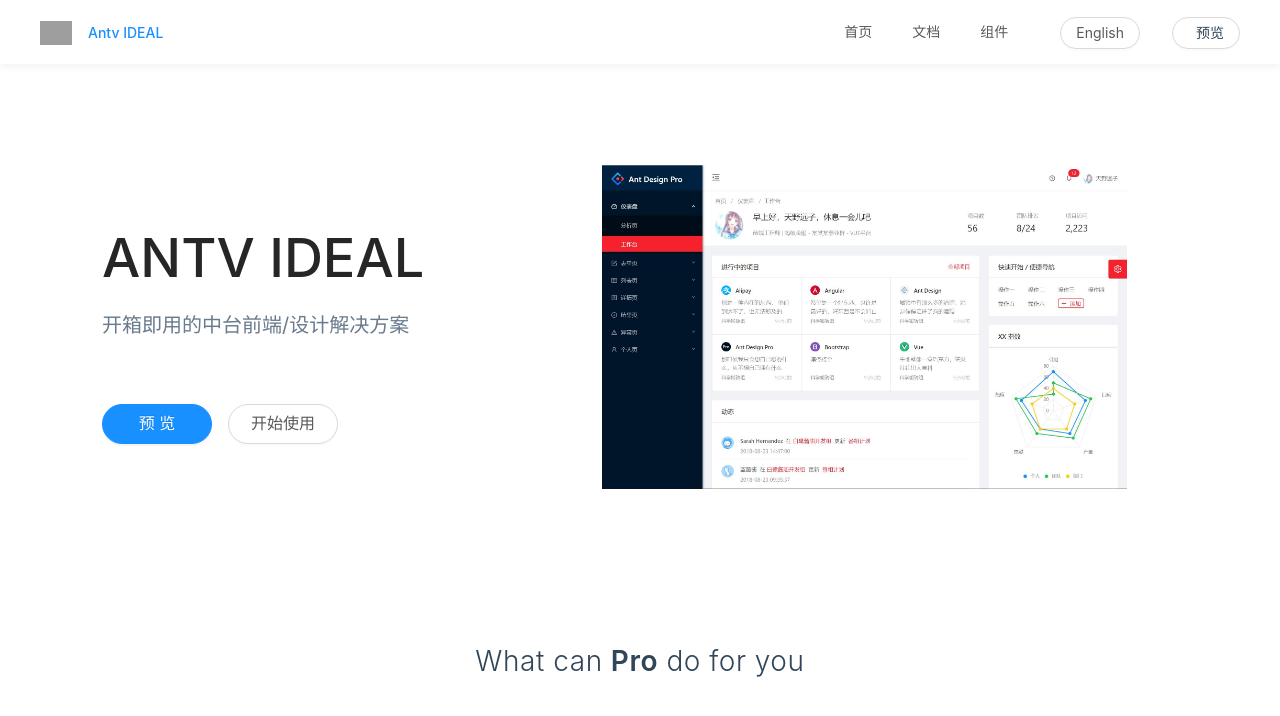
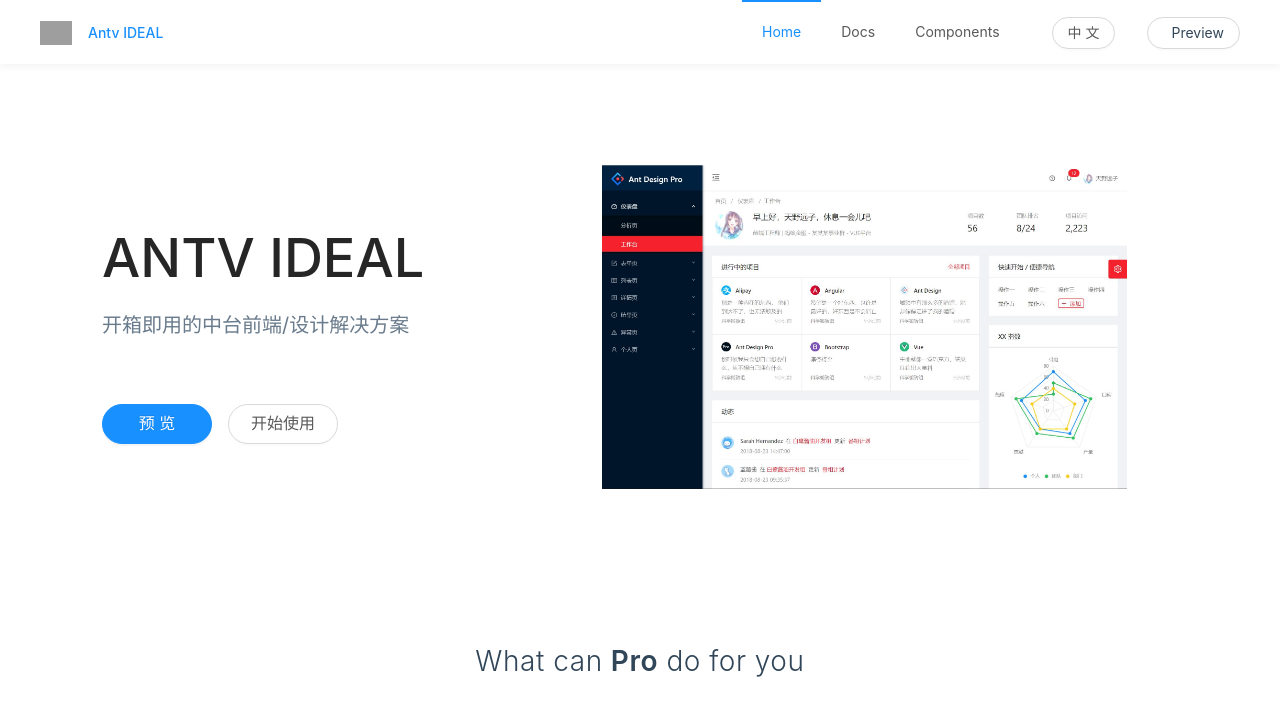
Before and after one commit to yihuishou/antd-pro-vue-site, a Vue app: page / in a window 1280 px wide. Shown: the top 716 px of the page. Built offline with nearby package versions, Linux system fonts and the light colour scheme; grey boxes are pictures that could not be loaded; what vue-ls would draw is missing.

Commit message:
add: i18n

```diff
--- a/package.json
+++ b/package.json
@@ -5,7 +5,8 @@
   "scripts": {
     "serve": "vue-cli-service serve",
     "build": "vue-cli-service build",
-    "lint": "vue-cli-service lint"
+    "lint": "vue-cli-service lint",
+    "lint-nofix": "vue-cli-service lint --no-fix"
   },
   "dependencies": {
     "ant-design-vue": "^1.3.4",
--- a/src/components/Header.vue
+++ b/src/components/Header.vue
@@ -13,7 +13,7 @@
           <a-select
             showSearch
             :value="value"
-            placeholder="搜索..."
+            :placeholder="$t('header.searchPlaceholder')"
             style="width: 200px"
             :defaultActiveFirstOption="false"
             :showArrow="false"
@@ -28,17 +28,17 @@
         <div class="header-meta">
           <div id="preview">
             <a id="preview-button" href="https://pro.loacg.com" ref="noopener noreferrer">
-              <a-button icon="eye-o">预览</a-button>
+              <a-button icon="eye-o">{{ $t('header.Menu.preview') }}</a-button>
             </a>
           </div>
           <div id="lang">
-            <a-button>English</a-button>
+            <a-button @click="langSwitch">{{ $t('header.Menu.langSwitch') }}</a-button>
           </div>
           <div id="menu">
-            <a-menu mode="horizontal">
-              <a-menu-item key="home">首页</a-menu-item>
-              <a-menu-item key="docs">文档</a-menu-item>
-              <a-menu-item key="comp">组件</a-menu-item>
+            <a-menu mode="horizontal" :selectedKeys="selectedKeys" @select="handleSelect">
+              <a-menu-item key="home">{{ $t('header.Menu.home') }}</a-menu-item>
+              <a-menu-item key="docs">{{ $t('header.Menu.docs') }}</a-menu-item>
+              <a-menu-item key="components">{{ $t('header.Menu.components') }}</a-menu-item>
             </a-menu>
           </div>
         </div>
@@ -48,21 +48,36 @@
 </template>
 
 <script>
+import { mixin } from '@/store/mixin'
+import { defaultLanguage } from '@/locales'
+
 export default {
   name: 'Header',
+  mixins: [mixin],
   data () {
     return {
       data: [],
-      value: undefined
+      value: undefined,
+      selectedKeys: ['home']
     }
   },
   methods: {
+    handleSelect ({ selectedKeys }) {
+      this.selectedKeys = selectedKeys
+    },
     handleSearch (value) {
 
     },
     handleChange (value) {
       console.log(value)
       this.value = value
+    },
+    langSwitch () {
+      if (this.currentLang === defaultLanguage) {
+        this.setLang('zh-CN')
+      } else {
+        this.setLang('en-US')
+      }
     }
   }
 }
--- a/src/locales/index.js
+++ b/src/locales/index.js
@@ -0,0 +1,53 @@
+import Vue from 'vue'
+import VueI18n from 'vue-i18n'
+import enUS from './lang/en-US'
+
+Vue.use(VueI18n)
+
+// 默认语言
+export const defaultLanguage = 'en-US'
+
+const messages = {
+  'en-US': {
+    ...enUS
+  }
+}
+
+const i18n = new VueI18n({
+  locale: defaultLanguage,
+  fallbackLocale: defaultLanguage,
+  messages
+})
+
+export default i18n
+
+const loadedLanguages = [defaultLanguage]
+
+if (defaultLanguage !== localStorage.lang) {
+  loadLanguageAsync(localStorage.lang)
+}
+
+function setI18nLanguage (lang) {
+  i18n.locale = lang
+  // axios.defaults.headers.common['Accept-Language'] = lang
+  document.querySelector('html').setAttribute('lang', lang)
+  return lang
+}
+
+export function loadLanguageAsync (lang = defaultLanguage) {
+  return new Promise(resolve => {
+    // 缓存语言设置
+    localStorage.lang = lang
+    if (i18n.locale !== lang) {
+      if (!loadedLanguages.includes(lang)) {
+        return import(/* webpackChunkName: "lang-[request]" */ `./lang/${lang}`).then(msg => {
+          i18n.setLocaleMessage(lang, msg.default)
+          loadedLanguages.push(lang)
+          return setI18nLanguage(lang)
+        })
+      }
+      return resolve(setI18nLanguage(lang))
+    }
+    return resolve(lang)
+  })
+}
--- /dev/null
+++ b/src/locales/lang/en-US.js
@@ -0,0 +1,13 @@
+export default {
+  header: {
+    Menu: {
+      home: 'Home',
+      docs: 'Docs',
+      components: 'Components',
+      otherVersion: 'v1',
+      langSwitch: '中文',
+      preview: 'Preview'
+    },
+    searchPlaceholder: 'search..'
+  }
+}
--- a/src/locales/lang/zh-CN.js
+++ b/src/locales/lang/zh-CN.js
@@ -7,6 +7,7 @@
       otherVersion: 'v1',
       langSwitch: 'English',
       preview: '预览'
-    }
+    },
+    searchPlaceholder: '搜索..'
   }
 }
--- a/src/main.js
+++ b/src/main.js
@@ -2,6 +2,7 @@
 import App from './App'
 import router from './router'
 import store from './store'
+import i18n from '@/locales'
 import '@/core/use'
 import bootstrap from '@/core/bootstrap'
 
@@ -10,6 +11,7 @@
 new Vue({
   router,
   store,
+  i18n,
   mounted () {
     bootstrap.init()
   },
--- /dev/null
+++ b/src/store/getters.js
@@ -0,0 +1,5 @@
+const getters = {
+  lang: state => state.app.lang
+}
+
+export default getters
--- a/src/store/index.js
+++ b/src/store/index.js
@@ -1,9 +1,15 @@
 import Vue from 'vue'
 import Vuex from 'vuex'
+
+import app from '@/store/modules/app'
+import getters from '@/store/getters'
 
 Vue.use(Vuex)
 
 export default new Vuex.Store({
+  modules: {
+    app
+  },
   state: {
 
   },
@@ -12,5 +18,6 @@
   },
   actions: {
 
-  }
+  },
+  getters
 })
--- /dev/null
+++ b/src/store/mixin.js
@@ -0,0 +1,16 @@
+import { mapState } from 'vuex'
+
+const mixin = {
+  computed: {
+    ...mapState({
+      currentLang: state => state.app.lang
+    })
+  },
+  methods: {
+    setLang (lang) {
+      this.$store.dispatch('SetLang', lang)
+    }
+  }
+}
+
+export { mixin }
--- /dev/null
+++ b/src/store/modules/app.js
@@ -0,0 +1,24 @@
+import { loadLanguageAsync } from '@/locales'
+
+const app = {
+  state: {
+    lang: 'en-US'
+  },
+  mutations: {
+    SET_LANG: (state, lang) => {
+      state.lang = lang
+    }
+  },
+  actions: {
+    // 设置界面语言
+    SetLang ({ commit }, lang) {
+      return new Promise(resolve => {
+        commit('SET_LANG', lang)
+        loadLanguageAsync(lang)
+        resolve()
+      })
+    }
+  }
+}
+
+export default app
--- a/src/styles/home.less
+++ b/src/styles/home.less
@@ -19,7 +19,7 @@
   transition: color .3s ease;
   &:focus {
     text-decoration: underline;
-    text-decoration-skip: ink;
+    text-decoration-skip-ink: auto;
   }
 }
 
```
Also changed, not shown: .webstorm.config.js.
